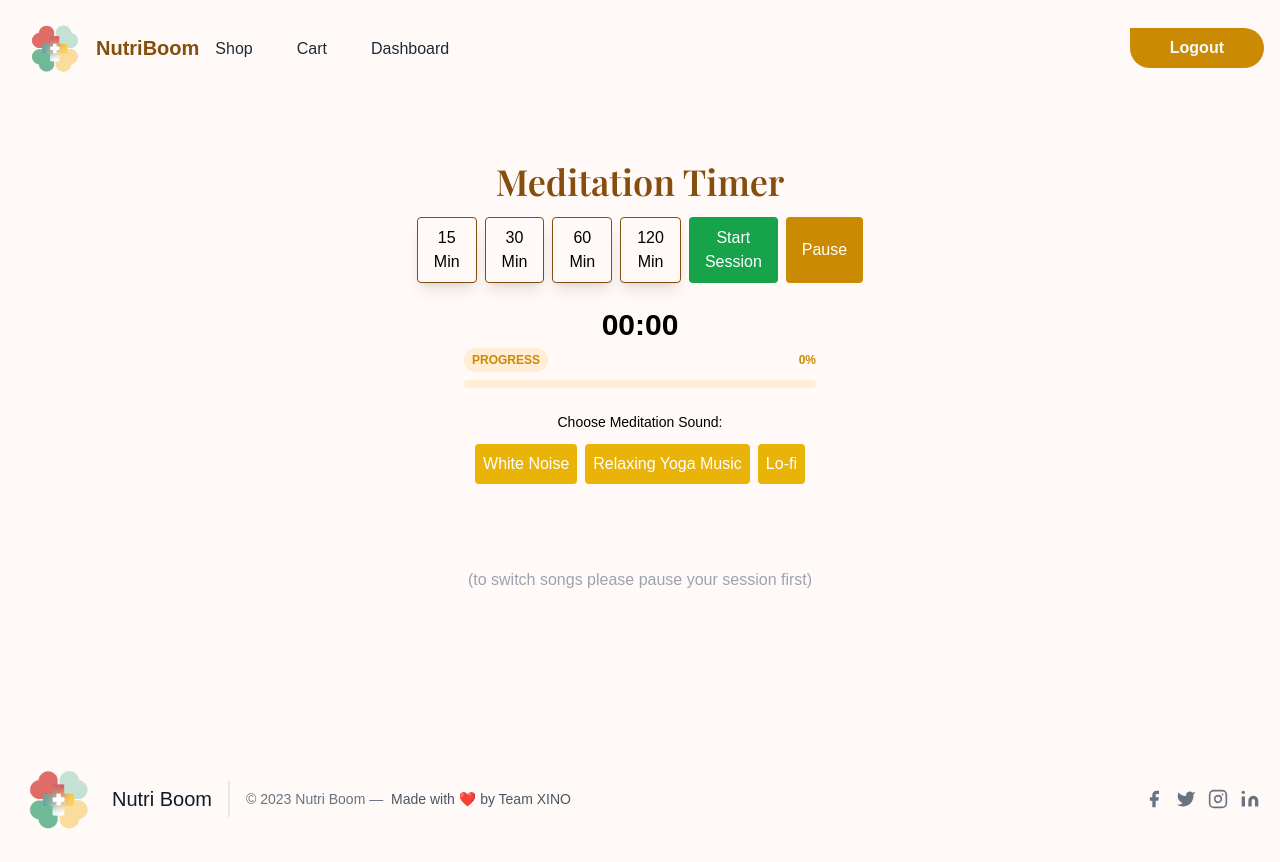
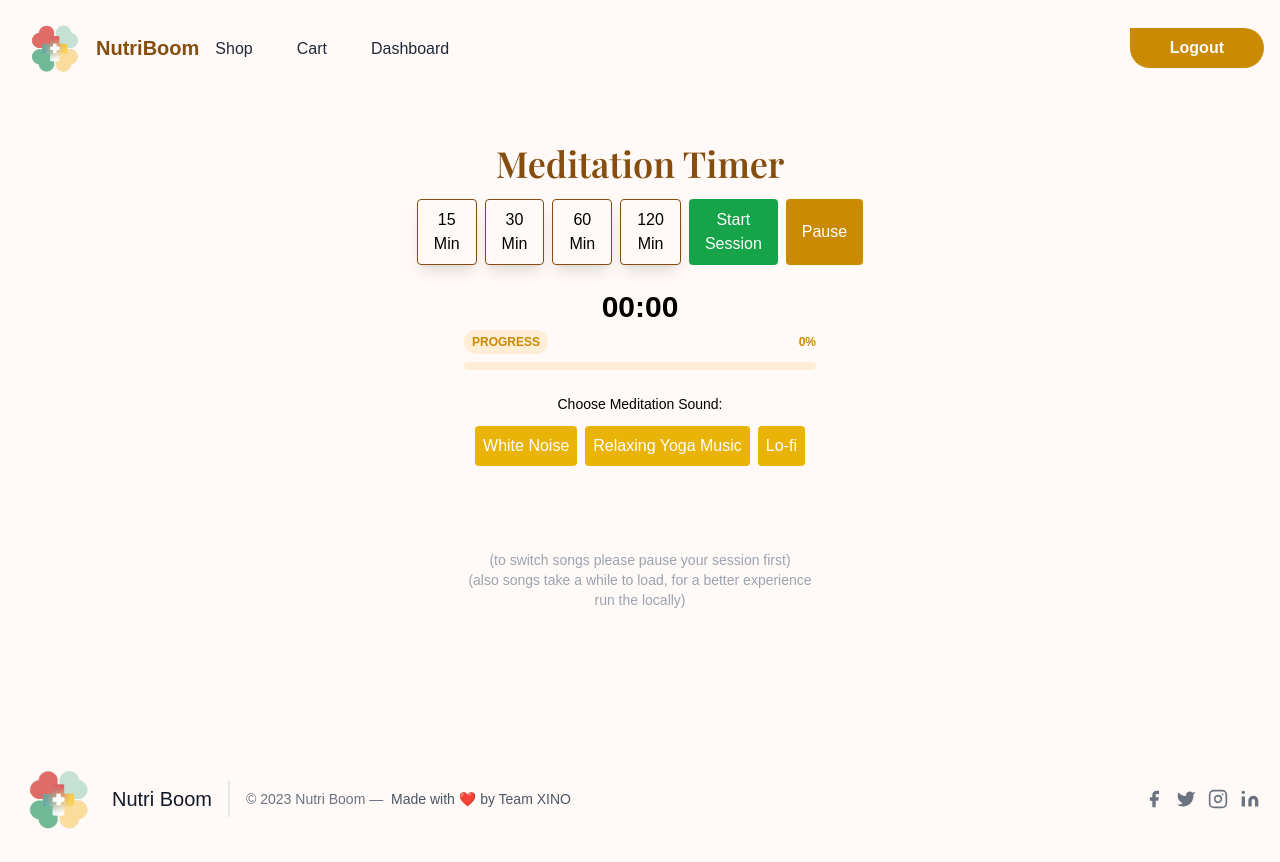
Before and after one commit to Yuvaan16/nutriboom, a Flask app: page /timer in a window 1280 px wide. Run offline with Flask 3, Linux system fonts and the light colour scheme; a user stored in the database is signed in; some libraries are stand-ins or nearby versions; some web fonts are replaced.

Commit message:
Update timer.html

```diff
--- a/hack/templates/timer.html
+++ b/hack/templates/timer.html
@@ -40,7 +40,7 @@
             <button id="lofiBtn" class="px-2 py-2 bg-yellow-500 text-white rounded hover:bg-yellow-600 m-1" onclick="selectMeditationSound('../static/lofi.mp3')">Lo-fi</button>
         </div>
       </div>
-      <div><p class="text-gray-400 mt-20 text-center">(to switch songs please pause your session first)</p></div>
+      <div><p class="text-sm text-gray-400 mt-20 text-center">(to switch songs please pause your session first)<br>(also songs take a while to load, for a better experience run the locally)</p></div>
     </div>
   </div>
 
@@ -178,4 +178,5 @@
     }
 
   </script>
-        {% endblock content %}
+
+{% endblock content %}
```
